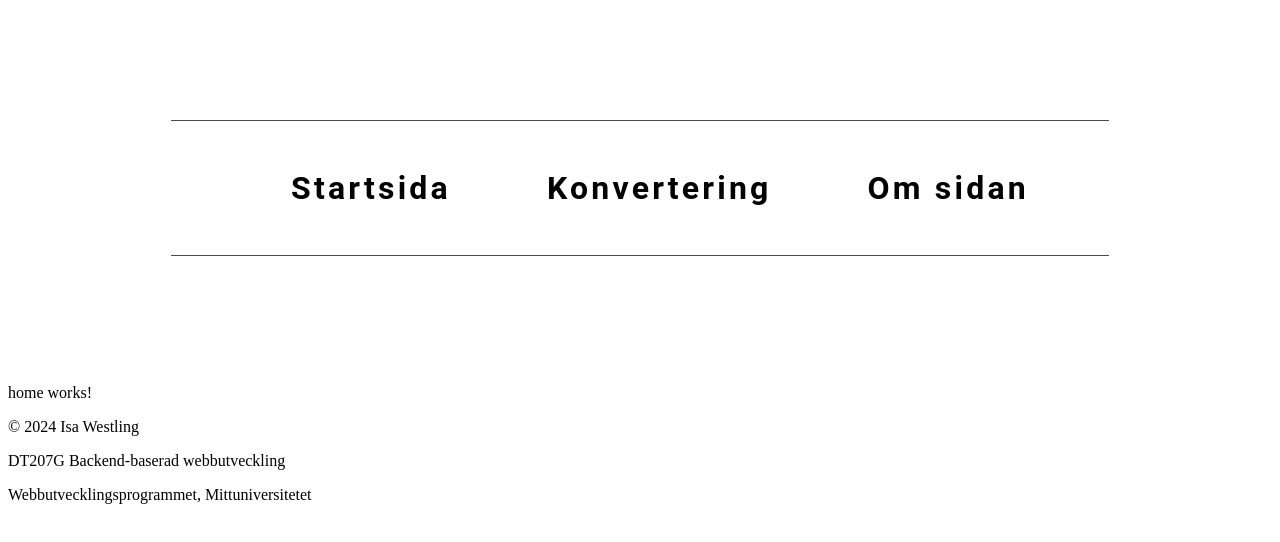
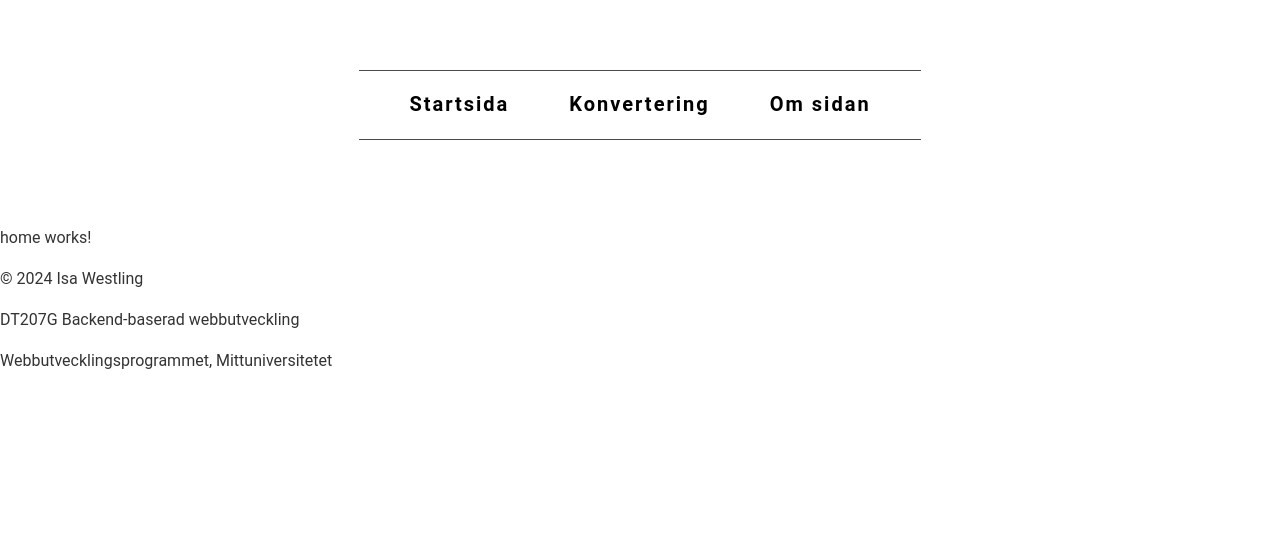
Before and after one commit to iswe2301/typescript-moment3, an Angular app: page /home in a window 1280 px wide. Shown: the top 542 px of the page. Built offline with nearby package versions, Linux system fonts and the light colour scheme.

Commit message:
Lagt till global styling för body, rubriker, typsnitt etc.

```diff
--- a/src/styles/styles.scss
+++ b/src/styles/styles.scss
@@ -1 +1,108 @@
 /* You can add global styles to this file, and also import other style files */
+
+@use 'abstracts';
+
+// Globala värden
+* {
+    margin: 0;
+    padding: 0;
+    box-sizing: border-box;
+}
+
+// Typografi
+html {
+    font-size: 62.5%;
+    height: 100%;
+}
+
+// Body
+body {
+    font-size: 1.6rem;
+    line-height: 2.6rem;
+    font-family: abstracts.$font-text;
+    font-weight: 400;
+    background-color: abstracts.$background-color;
+    color: abstracts.$text-color;
+    height: 100%;
+}
+
+/* Styling för rubriker, mixin för gemensamma egenskaper */
+h1 {
+    @include abstracts.heading-style(3rem, 4rem, 700);
+    text-align: center;
+    color: abstracts.$primary-color;
+    margin: 4rem 0 2rem 0;
+}
+
+h2 {
+    @include abstracts.heading-style(2.6rem, 3.6rem, 600);
+    margin: 4rem 0 4rem 2rem;
+}
+
+h3 {
+    @include abstracts.heading-style(2.2rem, 3.2rem, 600);
+    margin: 2rem 0 2rem 0;
+}
+
+h4 {
+    @include abstracts.heading-style(2rem, 3rem, 600);
+    margin: 2rem 0 1rem 0;
+}
+
+@media (max-width: 600px) {
+    h1 {
+        font-size: 2.4rem;
+        letter-spacing: 0.2rem;
+        margin: 2rem 0 0 0;
+    }
+
+    h2 {
+        font-size: 2.2rem;
+    }
+
+    h3 {
+        font-size: 2rem;
+    }
+
+    h4 {
+        font-size: 1.8rem;
+    }
+}
+
+// Styling för paragrafer
+p {
+    margin: 1.5rem 0;
+    max-width: 75ch;
+}
+
+// Styling för sektioner
+section {
+    width: 100%;
+    max-width: 900px;
+}
+
+// Styling för länkar
+a {
+    color: abstracts.$link-color;
+
+    &:hover {
+        color: abstracts.$hover-color;
+    }
+}
+
+// Styling för input
+input {
+    @include abstracts.heading-style(1.4rem, 2.4rem, 400);
+    color: abstracts.$text-color;
+    height: 3rem;
+    width: 100%;
+    padding: 0 1rem;
+    margin: 0 0 2rem 0;
+    border-radius: 5px;
+}
+
+// Styling för labels
+label {
+    @include abstracts.heading-style(1.6rem, 2.6rem, 600);
+    margin-bottom: 0.5rem;
+}
```
